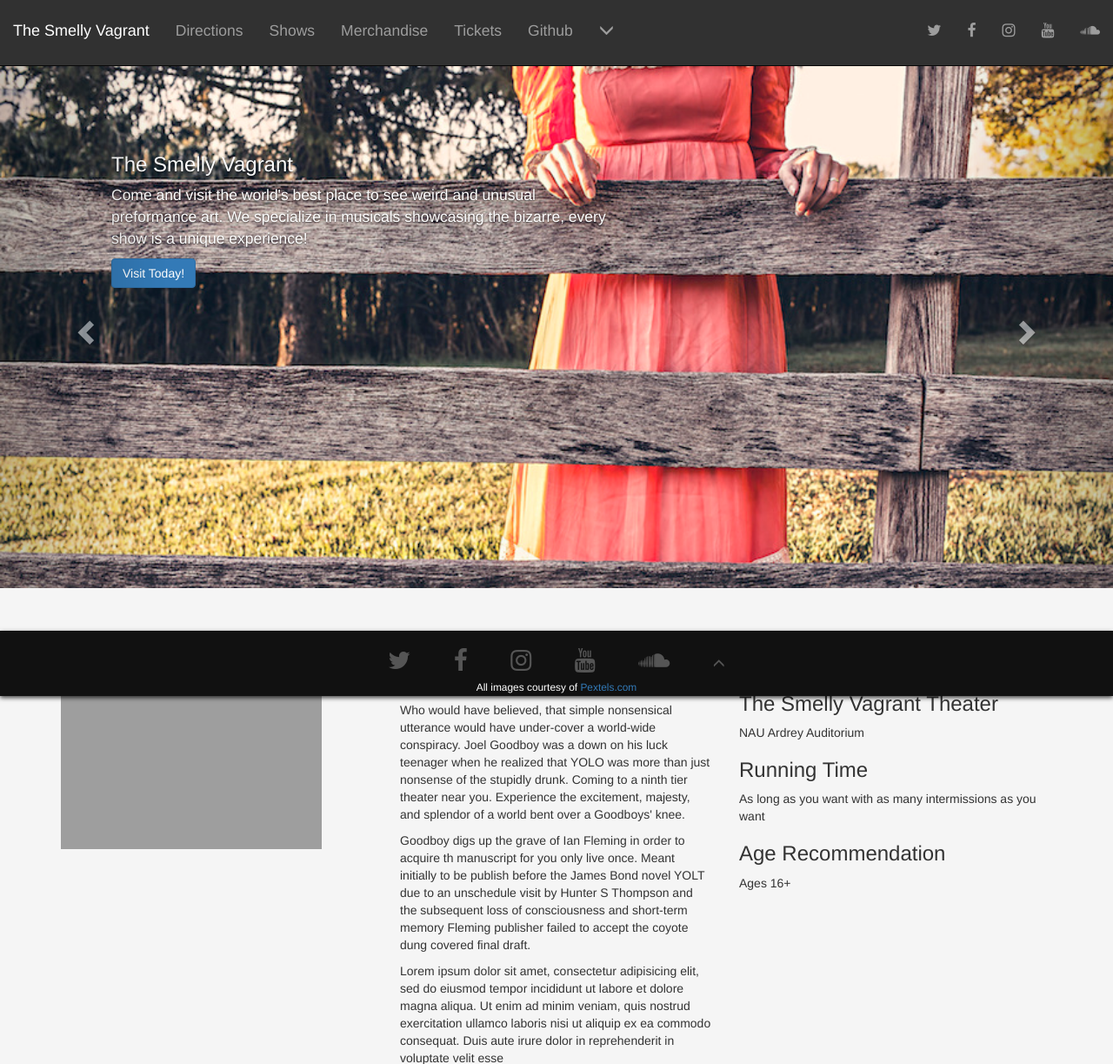
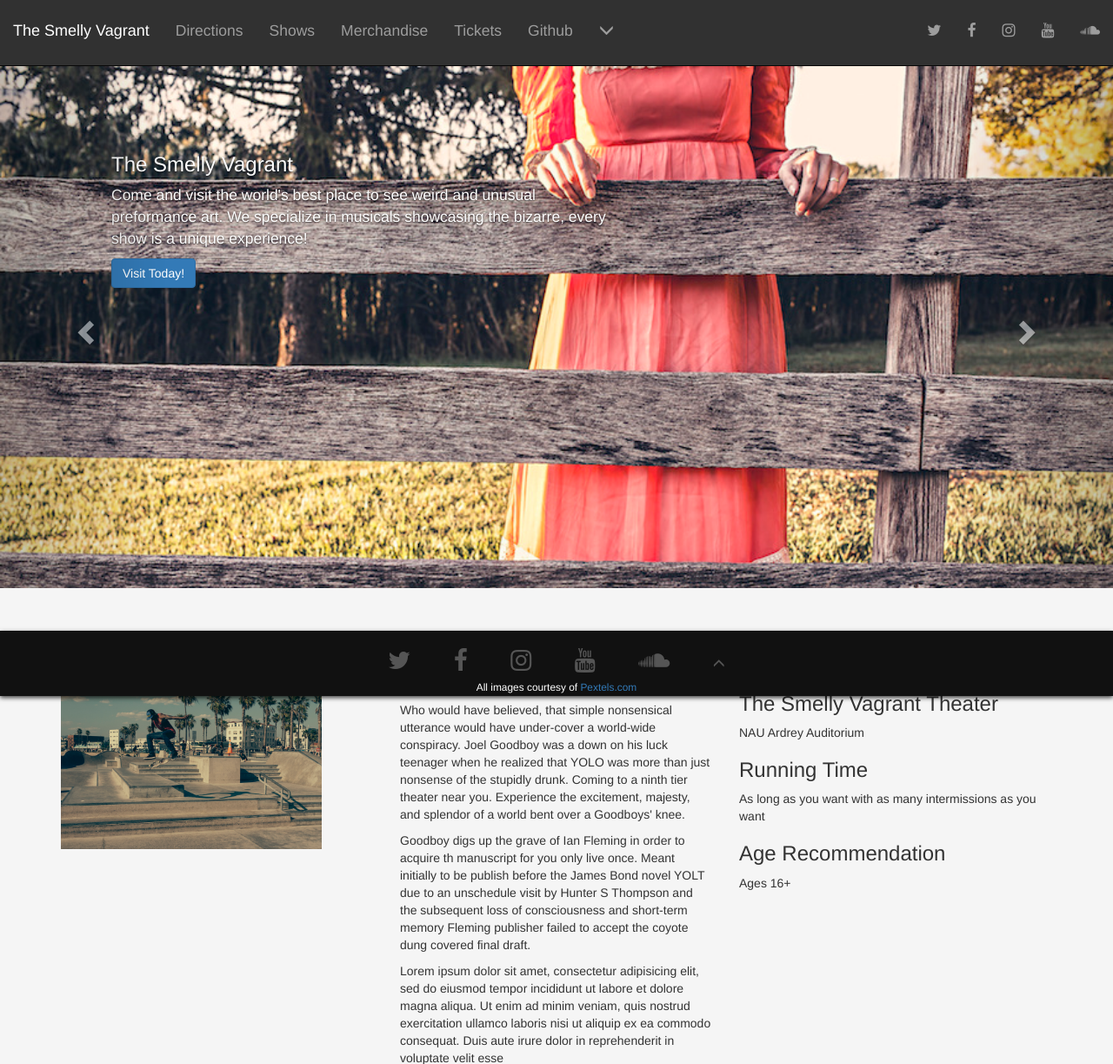
Before and after one commit to yourbuddyconner/cs399-theatre, a Django app: template app/templates/show5.html in a window 1280 px wide. Shown: the top 1223 px of the page at 87% size. Run offline with Django 3.2, Linux system fonts and the light colour scheme; the template is opened without the code that fills it, so the values that code supplies are empty; parts of the project's set-up code (start-up, migrations or seed data) failed here and were passed over; some libraries are stand-ins or nearby versions; grey boxes are pictures that could not be loaded.

Commit message:
Added missing image

```diff
--- a/app/templates/show5.html
+++ b/app/templates/show5.html
@@ -13,7 +13,7 @@
 		</div>
 		<div class="row">
 			<div class="col-md-4" id="newsletter">
-				<img class="media-object show-pic" src="{% static "images/shows/" %}" />
+				<img class="media-object show-pic" src="{% static "images/shows/yolo-swag.jpg" %}" />
 			</div>
 
 			<div class="col-md-4 text-left" id="shows">
```
